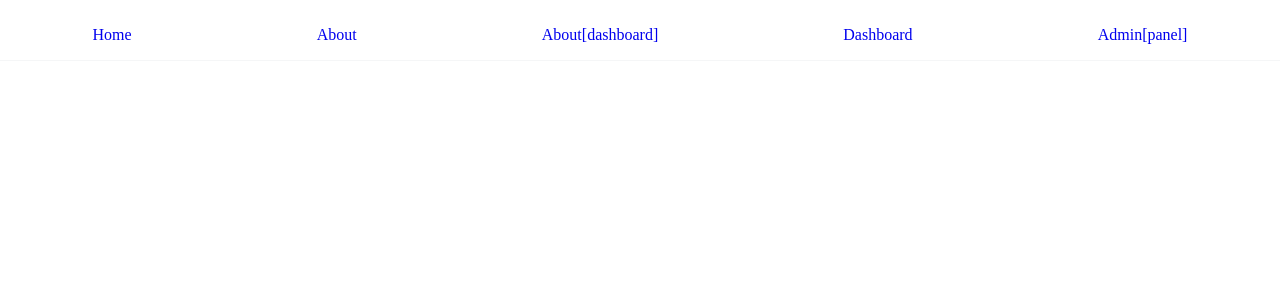
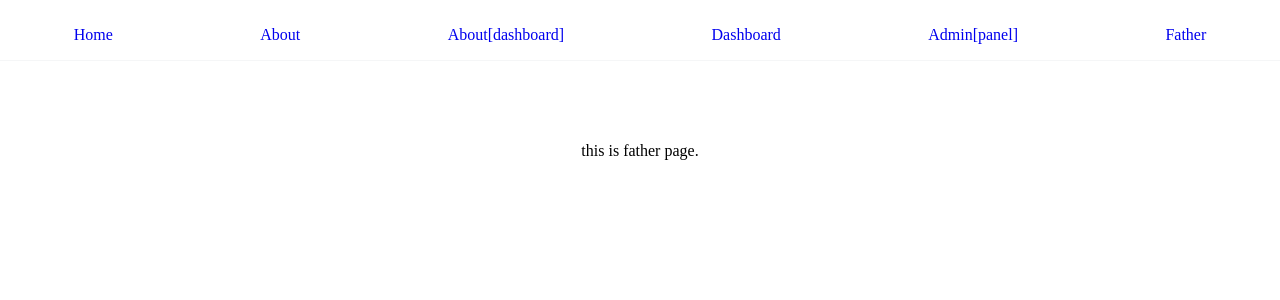
Before and after one commit to Scanood/vue-prefetch-router-link, a Vue app: page /father in a window 1280 px wide. Shown: the top 300 px of the page. Built offline with nearby package versions, Linux system fonts and the light colour scheme.

Commit message:
doc: update REDME.md

```diff
--- a/src/App.vue
+++ b/src/App.vue
@@ -12,6 +12,7 @@ const panel = 'panel'
     <PrefetchRouterLink :to="{ name: 'about' }" :prefetchName="name" :teleEnabled="true">About[dashboard]</PrefetchRouterLink>
     <RouterLink to="/dashboard">Dashboard</RouterLink>
     <PrefetchRouterLink to="/admin" :prefetchName="panel" :teleEnabled="false">Admin[panel]</PrefetchRouterLink>
+    <PrefetchRouterLink to="/father" :prefetchName="['son1','son2']">Father</PrefetchRouterLink>
   </nav>
 
   <RouterView />
--- /dev/null
+++ b/src/pages/father.vue
@@ -0,0 +1,19 @@
+<script setup>
+import { RouterView } from 'vue-router';
+</script>
+
+<template>
+    <div class="content">
+        this is father page.
+    </div>
+    <RouterView />
+</template>
+<style scoped>
+.content {
+    width: 100%;
+    height: 200px;
+    margin: auto;
+    text-align: center;
+    align-content: center;
+}
+</style>
--- /dev/null
+++ b/src/pages/son1.vue
@@ -0,0 +1,14 @@
+<template>
+    <div class="content">
+        this is son1 page.
+    </div>
+</template>
+<style scoped>
+.content {
+    width: 100%;
+    height: 200px;
+    margin: auto;
+    text-align: center;
+    align-content: center;
+}
+</style>
--- /dev/null
+++ b/src/pages/son2.vue
@@ -0,0 +1,14 @@
+<template>
+    <div class="content">
+        this is son2 page.
+    </div>
+</template>
+<style scoped>
+.content {
+    width: 100%;
+    height: 200px;
+    margin: auto;
+    text-align: center;
+    align-content: center;
+}
+</style>
```
Also changed, not shown: src/router/index.js (+8 -0 lines), 1 other file (tests, documents, lock files or other folders).
